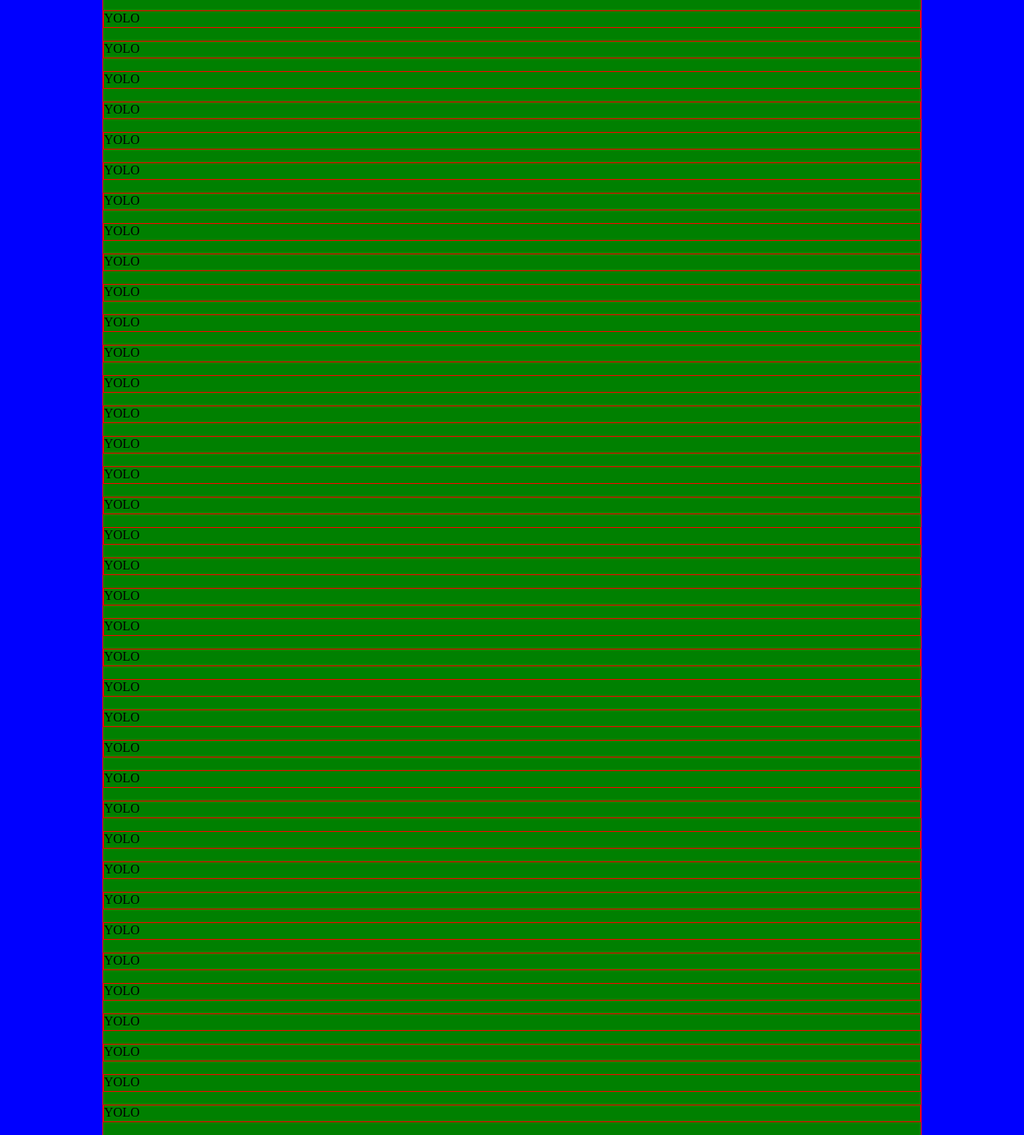
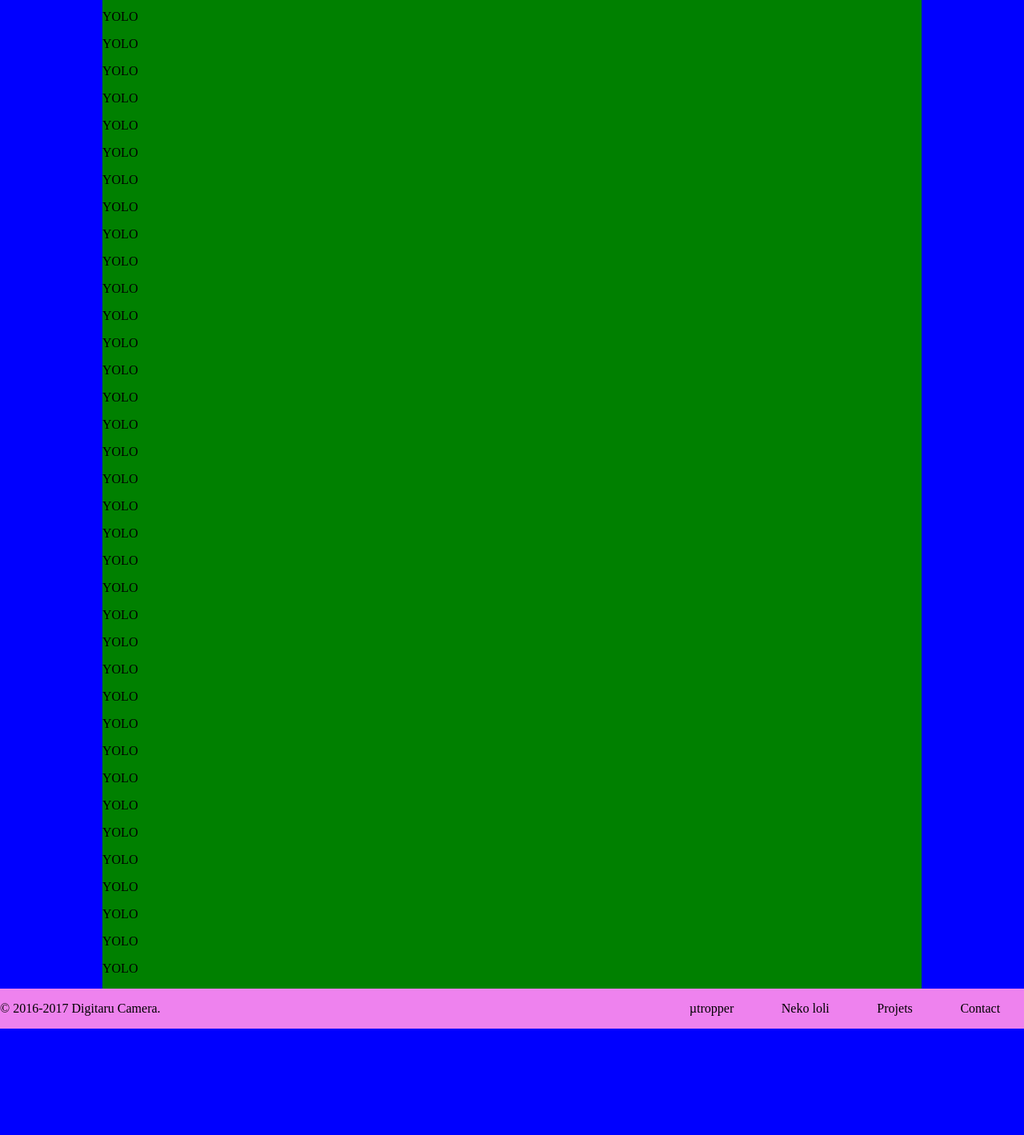
Before and after one commit to sorlinV/digitarucamera, a plain HTML site: page index.html in a window 1280 px wide. Shown: the part 471-1890 px from the top of the page at 80% size. After the commit the page ends 1757 px from the top, so only its background shows below. Drawn offline with Linux system fonts and the light colour scheme.

Commit message:
push with debbug box comment

```diff
--- a/css/style.css
+++ b/css/style.css
@@ -1,10 +1,10 @@
 /* Debug BOX*/
-body * {
+/*body * {
     display: block;
     min-width: 20px;
     min-height: 20px;
     border: solid 1px red;
-}
+}*/
 /* END Debug BOX*/
 
 body {
@@ -102,6 +102,6 @@ footer > ul {
     justify-content: space-around;
     flex-direction: row;
     flex-wrap: wrap;
-    width: 50vw;
+    width: 35vw;
     list-style: none;
 }
```
